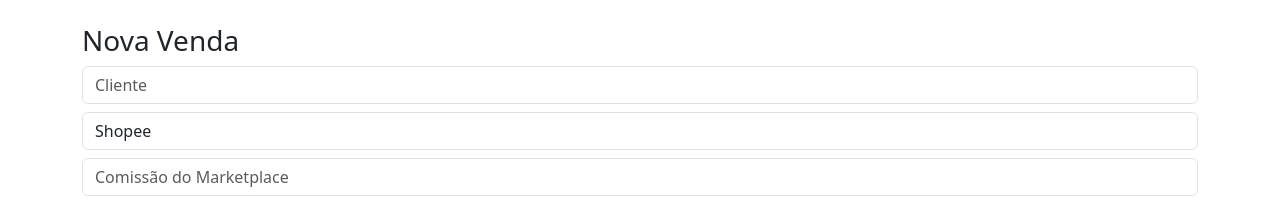
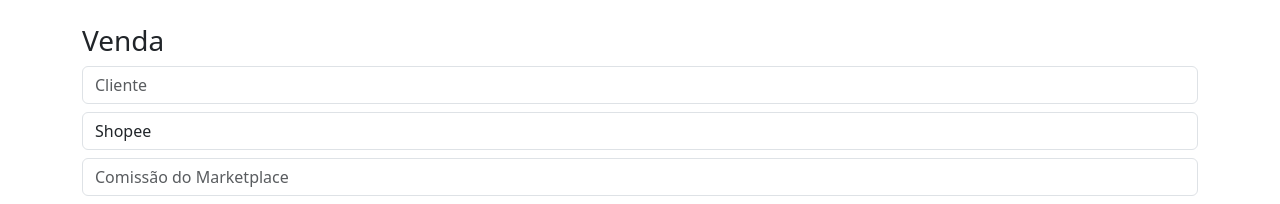
Before and after one commit to eBachtold/PontoDeLuz, a Flask app: template templates/nova_venda.html in a window 1280 px wide. Shown: the part 56-260 px from the top of the page. Run offline with Flask 3, Linux system fonts and the light colour scheme; the template is opened without the code that fills it, so the values that code supplies are empty.

Commit message:
atualiza vendas

```diff
--- a/app.py
+++ b/app.py
@@ -73,7 +73,7 @@ def novo_produto():
 # VENDAS
 # ------------------------
 
-@app.route("/vendas/nova", methods=["GET", "POST"])
+@app.route("/vendas", methods=["GET", "POST"])
 def nova_venda():
     with engine.connect() as conn:
         produtos = conn.execute(text("SELECT * FROM produtos ORDER BY nome")).fetchall()
--- a/templates/nova_venda.html
+++ b/templates/nova_venda.html
@@ -1,7 +1,7 @@
 {% extends "base.html" %}
 
 {% block content %}
-<h3>Nova Venda</h3>
+<h3>Venda</h3>
 
 <form method="post">
 
```
